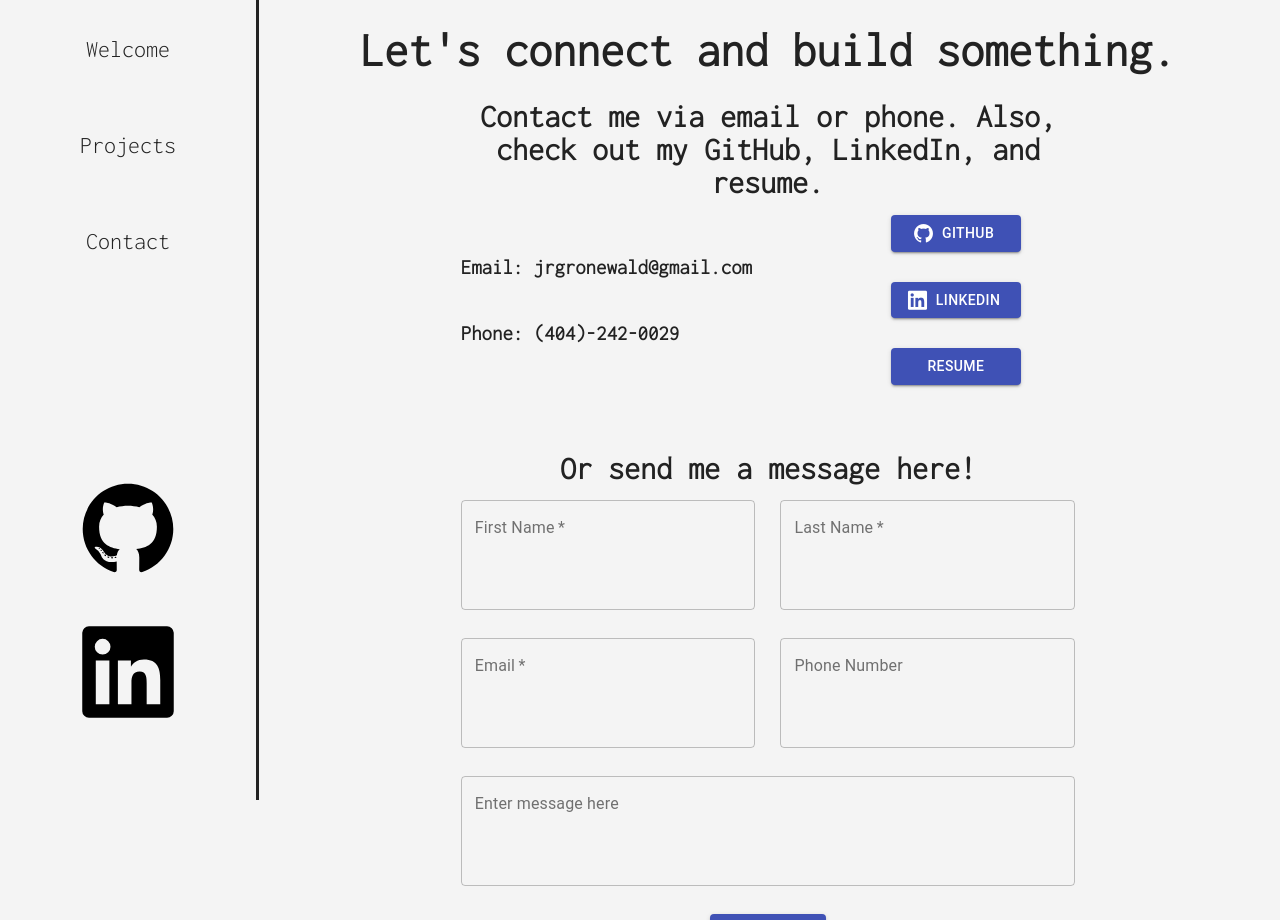
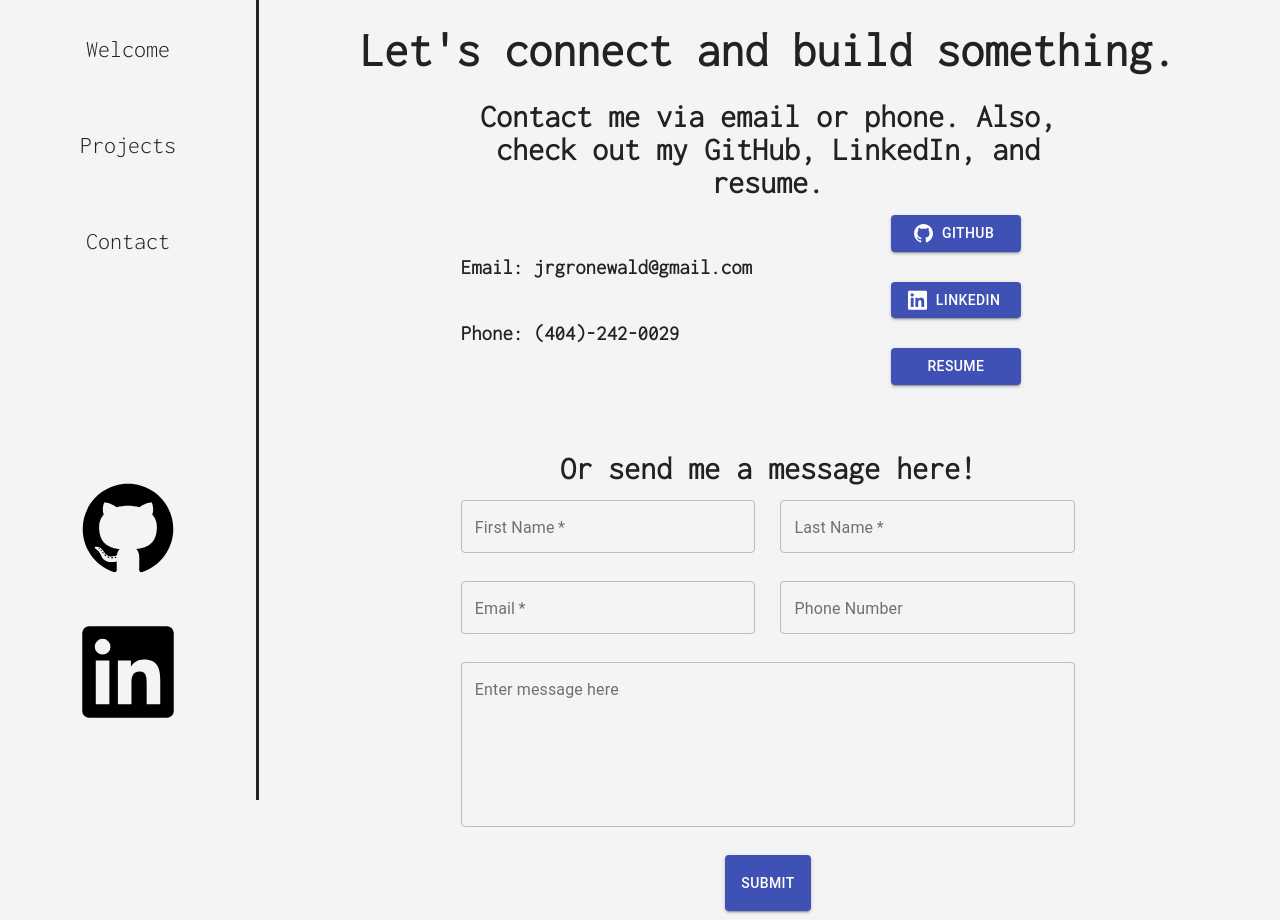
Before and after one commit to jameygronewald/reactTypeScriptPortfolio, a React (Create React App) app in the folder client/: page /contact in a window 1280 px wide. Shown: the top 920 px of the page. Built offline with nearby package versions, Linux system fonts and the light colour scheme.

Commit message:
fixed form layout

```diff
--- a/client/src/App.css
+++ b/client/src/App.css
@@ -331,7 +331,7 @@ form {
     column-gap: 25px;
     row-gap: 25px;
     display: grid;
-    grid-template: 1fr 1fr 1fr 1fr / 1fr 1fr 1fr 1fr;
+    grid-template: 1fr 1fr 3fr 2fr / 1fr 1fr 1fr 1fr;
 }
 
 .formRow1 {
--- a/client/src/pages/Contact/Contact.tsx
+++ b/client/src/pages/Contact/Contact.tsx
@@ -113,7 +113,7 @@ export const Contact = () => {
             color="primary"
             className="submitButton"
           >
-            Reach Out!
+            Submit
           </Button>
         </div>
       </form>
```
